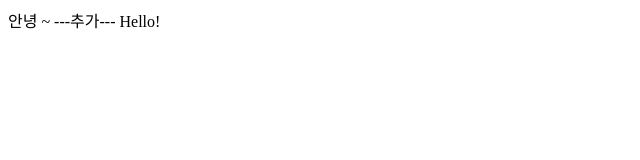
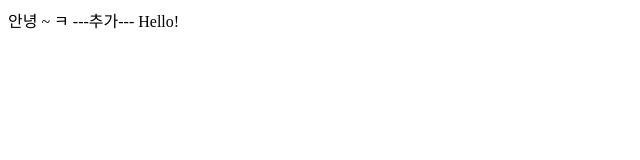
Before and after one commit to songyuji30/new, a plain HTML site: page index.html in a window 1280 px wide. Shown: the full height of the page, 0-640 px from the left. Drawn offline with Linux system fonts and the light colour scheme.

Commit message:
Update index.html

```diff
--- a/index.html
+++ b/index.html
@@ -7,7 +7,7 @@
 </head>
 <body>
   안녕 ~
-
+ㅋ
   ---추가---
   Hello!
 </body>
```
